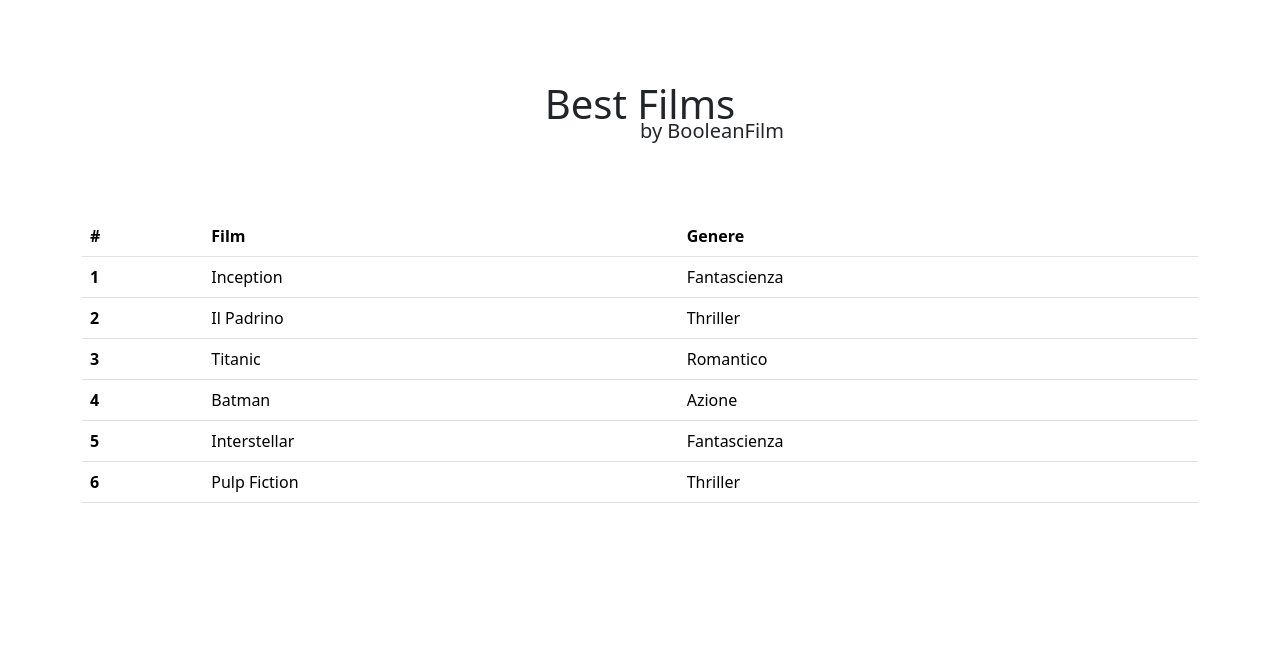
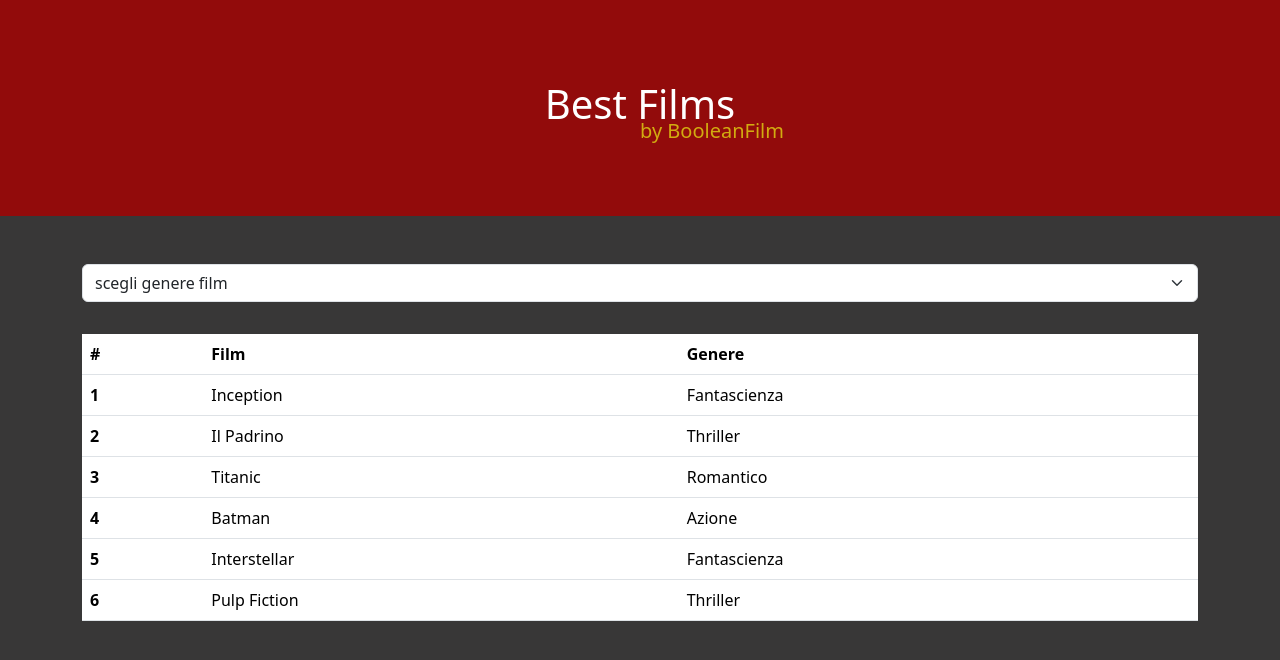
Before and after one commit to simonegreco5/react-movie-filter, a React (Vite) app: page / in a window 1280 px wide. Shown: the top 660 px of the page. Built offline with nearby package versions, Linux system fonts and the light colour scheme.

Commit message:
- add film filtering in useEffect - add fix

```diff
--- a/src/components/AppMain.jsx
+++ b/src/components/AppMain.jsx
@@ -1,17 +1,34 @@
 // sezione import
-import { useState } from "react"
+import { useEffect, useState } from "react"
 import filmList from "../assets/array.js"
 
 export default function AppMain() {
 
     const [films, setFilms] = useState(filmList)
+    const [filtro, setFiltro] = useState(" ")
+
+    useEffect(() => {
+        if (filtro === " ") {
+            setFilms(filmList);
+        } else {
+            const filteredFilm = filmList.filter((film) => film.genere === filtro );
+            setFilms(filteredFilm);
+        }
+    }, [filtro])
 
     return (
         <main>
             <div className="container">
 
                 {/* filtraggio - bottone con dropdown o imput con search */}
-
+                <select onChange={(e) => setFiltro(e.target.value)} className="form-select">
+                    <option selected>scegli genere film</option>
+                    <option value=" ">Tutti</option>
+                    <option value="Fantascienza">Fantascienza</option>
+                    <option value="Thriller">Thriller</option>
+                    <option value="Romantico">Romantico</option>
+                    <option value="Azione">Azione</option>
+                </select>
 
                 {/* tabella film */}
                 <table className="table">
--- a/src/index.css
+++ b/src/index.css
@@ -1,15 +1,26 @@
+body{
+    background-color: rgb(56, 55, 55);
+}
+
 header{
     padding: 5rem;
     text-align: center;
     position: relative;
+    background-color: rgb(146, 11, 11);
+    color: white;
 
     h5{
         position: absolute;
         top: 55%;
         left: 50%;
+        color: rgb(210, 171, 17);
     }
 }
 
 main{
+ padding: 3rem;
 
+ select{
+    margin-bottom: 2rem;
+ }
 }
```
